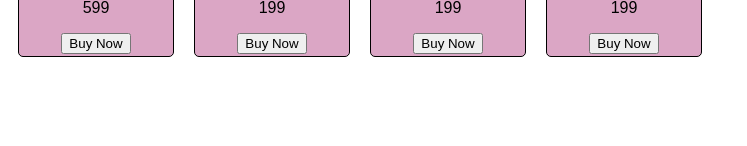
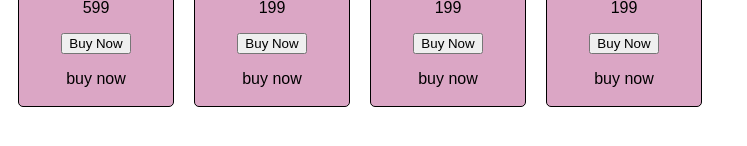
Before and after one commit to varatharaj2002/React_Learn, a React (Vite) app in the folder vite-project/: page / in a window 1280 px wide. Shown: the part 198-344 px from the top of the page, without its empty margins (0-747 px from the left). Built offline with nearby package versions, Linux system fonts and the light colour scheme.

Commit message:
chore: morning session focused on hooks and useState hook in React

```diff
--- a/vite-project/src/Course.jsx
+++ b/vite-project/src/Course.jsx
@@ -1,6 +1,8 @@
 // import styles from './Course.module.css'
 // className=""
 // style={}
+
+import { useState } from "react";
 
 //   const styles = {
 //         backgroundColor : "green",
@@ -15,10 +17,16 @@
 
 function Course(props){
 
-    function BuyCourse(discount, e){
+    // let purchased = false;
+    const[purchased, setpurchased] = useState(false);
+
+    function BuyCourse(discount){
         // e is diff
         console.log(props.name,"purchased with" ,discount,"% discount");
-        console.log(e);
+        // console.log(e);
+        setpurchased(true)
+        console.log(purchased)
+
     }
 
     return(
@@ -30,6 +38,8 @@ function Course(props){
             {/* <span>{props.rating}</span> */}
             <button onClick={(event)=> {BuyCourse(20,event)}}>Buy Now</button>
             {/* <button onClick={(event)=> {BuyCourse(20); console.log(event)}}>Buy Now</button> */}
+            <p>{purchased ? "already purchased" : "buy now"}</p>
+
         </div>
     );
 }
```
